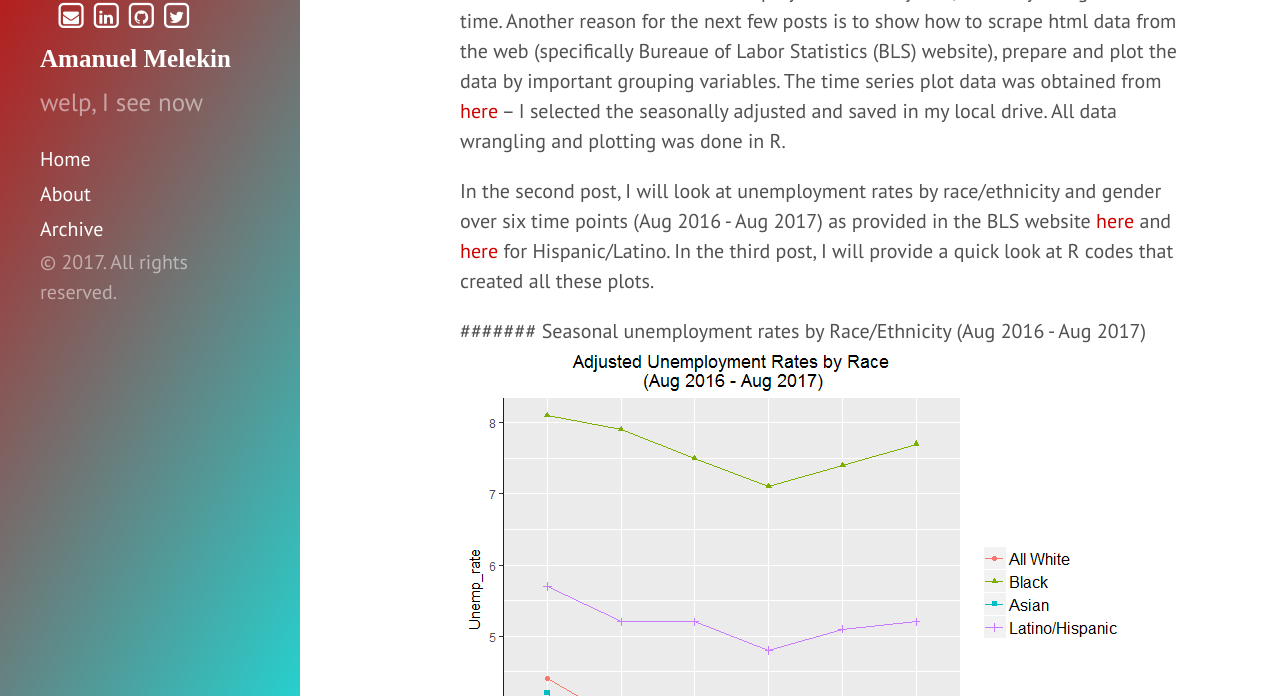
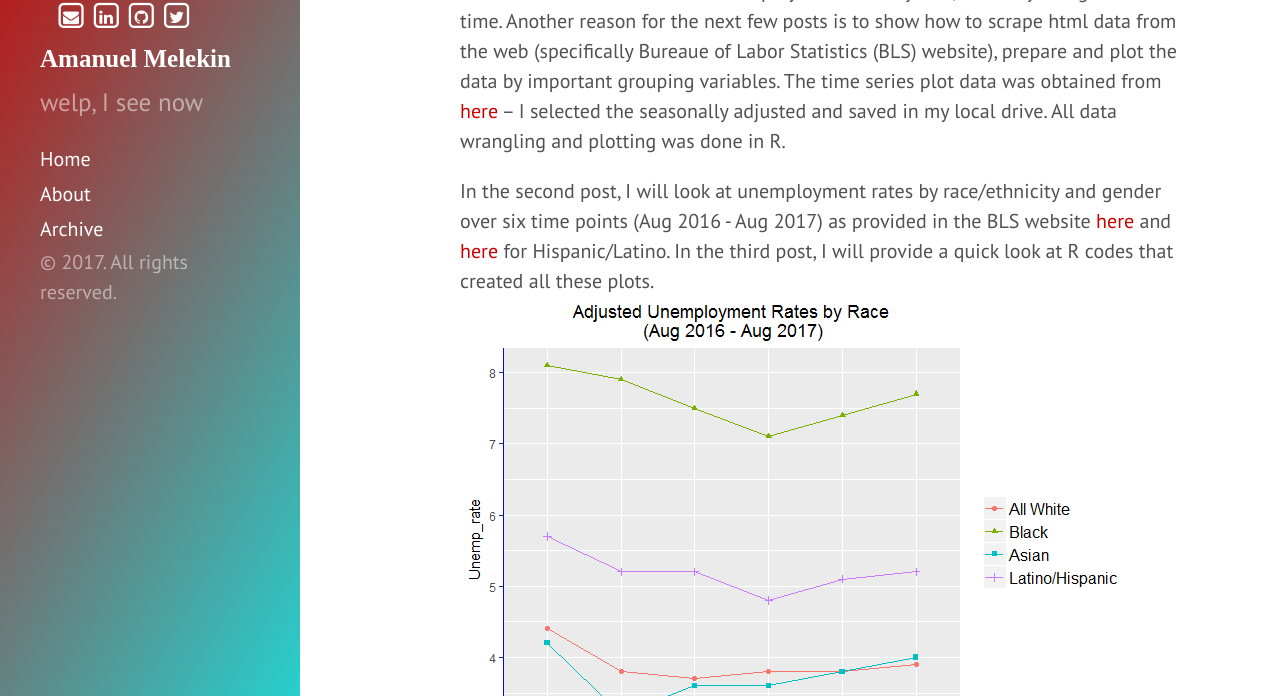
Before and after one commit to azmelekin/azmelekin.github.io, a Jekyll site: the page built from _posts/2017-10-03-unemploymenttrends.md, in a window 1280 px wide and 900 px high, cut to the strip 204-900 px from the top of the window. Built offline with Jekyll 4.4.1, drawn with Linux system fonts in a browser that asks for light colours; nearby versions of some CDN libraries; some web fonts are replaced.

Commit message:
Update 2017-10-03-unemploymenttrends.md

```diff
--- a/_posts/2017-10-03-unemploymenttrends.md
+++ b/_posts/2017-10-03-unemploymenttrends.md
@@ -10,8 +10,6 @@ I was curious to see seasonal unemployment rates by race/ethnicity and gender ov
 
 In the second post, I will look at unemployment rates by race/ethnicity and gender over six time points (Aug 2016 - Aug 2017) as provided in the BLS website [here](https://www.bls.gov/news.release/empsit.t02.htm) and [here](https://www.bls.gov/news.release/empsit.t03.htm)
 for Hispanic/Latino. In the third post, I will provide a quick look at R codes that created all these plots.
-
-####### Seasonal unemployment rates by Race/Ethnicity (Aug 2016 - Aug 2017)
 <img src="/images/new%20plot-1.png"/>
 ###### What would 10 year monthly unemployment rates by Race/Ethnicity look like? ... see plot at the end of the post!_
 <!--more-->
@@ -33,7 +31,7 @@ education, income, wealth and health are related but this relationship maybe dif
 
 From the plot above it would seem that Asians have lower unemployment rates than Caucasian Whites but once the Latino/Hispanic group is removed from the "All White" group, unemployment rates among Caucasian Whites is likely to be lower than observed in the plot. What is interesting in this plot is that unemployment rates among Hispanic/Latino groups is much lower than unemployment rates among Black/African Americans.
 
-##### A Time Series Plot of seasonal unemployment rates by Race/Ethnicity (2007 - 2017)
+###### A Time Series Plot of seasonal unemployment rates by Race/Ethnicity (2007 - 2017)
 Unemployment rates for Black/African American groups is almost always two times higher than that of Asians and Whites.
 You can also observe that month to month changes in unemployment are higher in the Asian and Black groups. Why?
 <img src="/images/unnamed-chunk-7-1.png"/>
```
